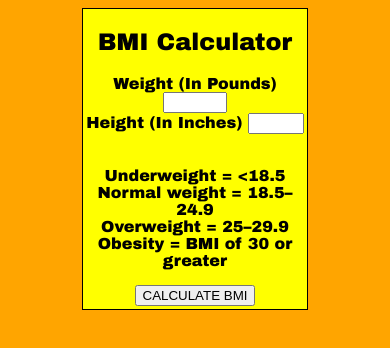
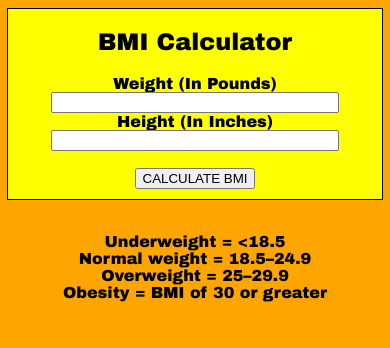
Before and after one commit to JHidalgo24/bmi-calc-justin-hidalgo, a plain HTML site: page index.html in a window 390 px wide. Drawn offline with nearby package versions, Linux system fonts and the light colour scheme.

Commit message:
viewport change for mobile

```diff
--- a/index.html
+++ b/index.html
@@ -20,15 +20,18 @@
     <label for="height">Height (In Inches)</label>
     <input type="number" id="height" maxlength="2" min="59" max="79">
     </section>
+
     <br>
-    <p> Underweight = <18.5<br>
-        Normal weight = 18.5–24.9<br>
-        Overweight = 25–29.9<br>
-        Obesity = BMI of 30 or greater<br>
-    </p>
+
     <button>CALCULATE BMI</button>
 </form>
-
+<br>
+<p> Underweight = <18.5<br>
+    Normal weight = 18.5–24.9<br>
+    Overweight = 25–29.9<br>
+    Obesity = BMI of 30 or greater<br>
+</p>
+<br>
 <h2 id="output"></h2>
 <p id="bmiRange"></p>
 </body>
--- a/style.css
+++ b/style.css
@@ -10,7 +10,12 @@ body{
 }
 form{
     border: black solid 1px;
-    width: 60%;
-    height: 300px;
+    width: 100%;
     background: yellow;
 }
+input{
+    width: 75%;
+}
+button{
+    margin-bottom: 10px;
+}
```
